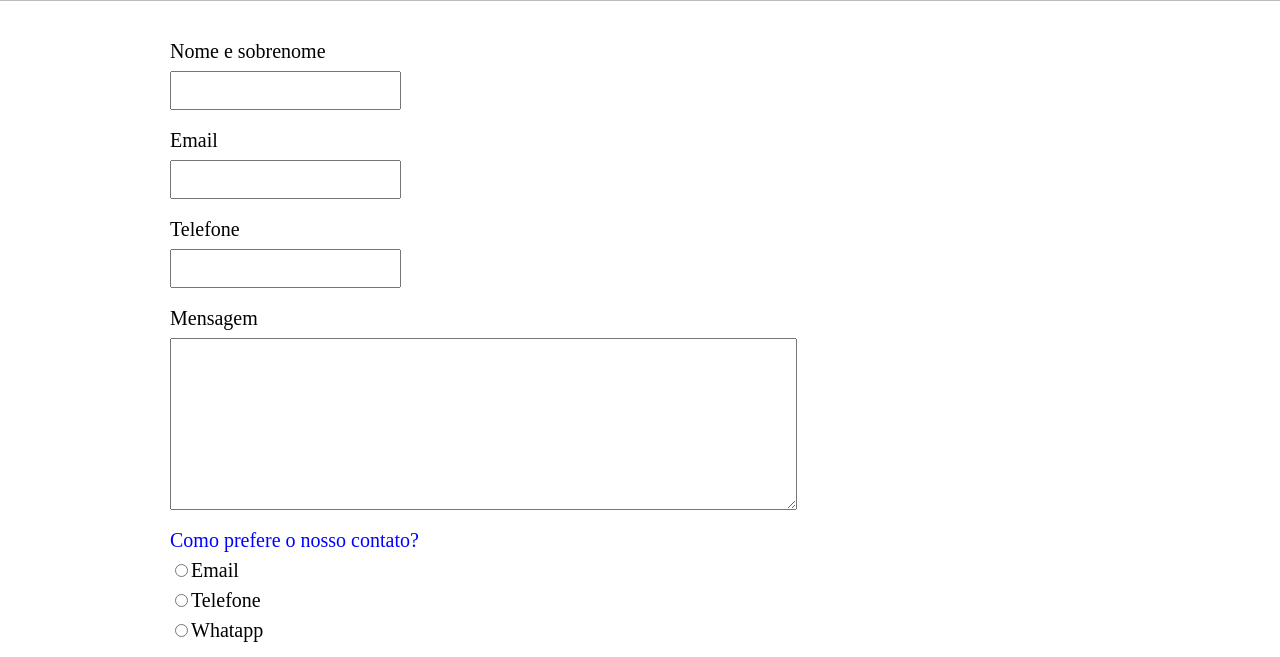
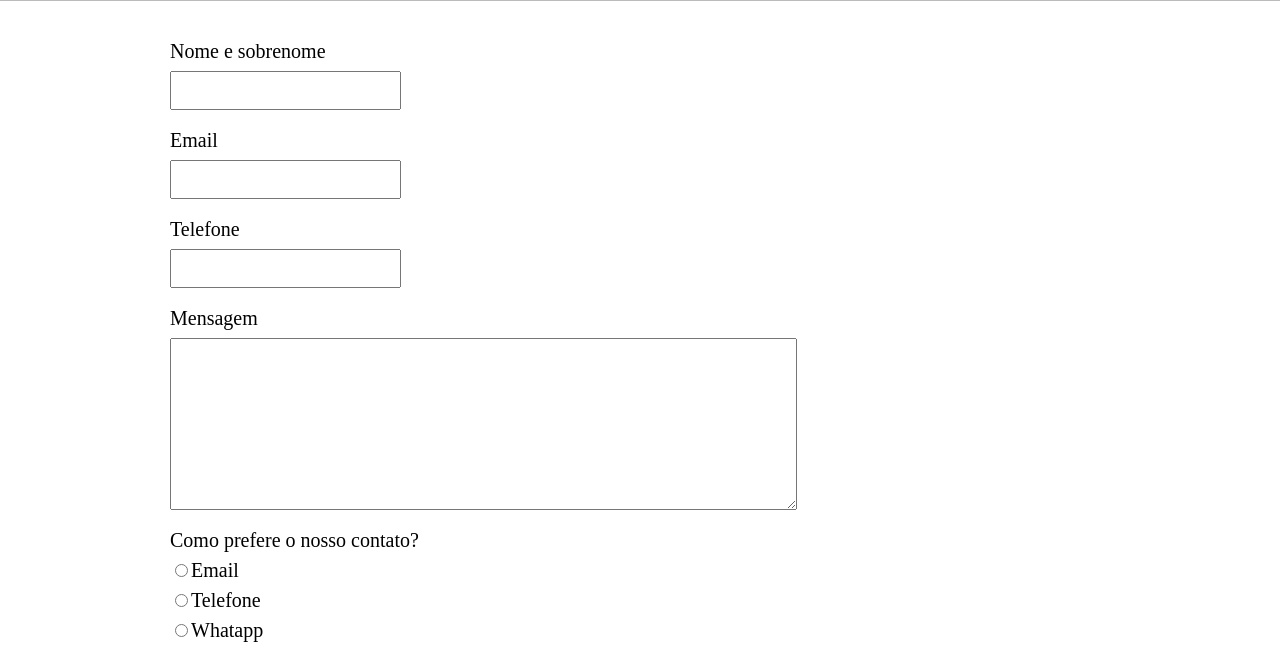
Before and after one commit to marcondesamorim/CursoHtmlAlura, a plain HTML site: page page/contatos.html in a window 1280 px wide. Shown: the part 292-949 px from the top of the page. Drawn offline with Linux system fonts and the light colour scheme.

Commit message:
correção

```diff
--- a/css/contatos.css
+++ b/css/contatos.css
@@ -23,11 +23,3 @@
         .checkbox {
             margin: 20px 0;
         }
-
-        p {
-            color: red;
-        }
-
-        form p {
-            color: blue;
-        }
```
